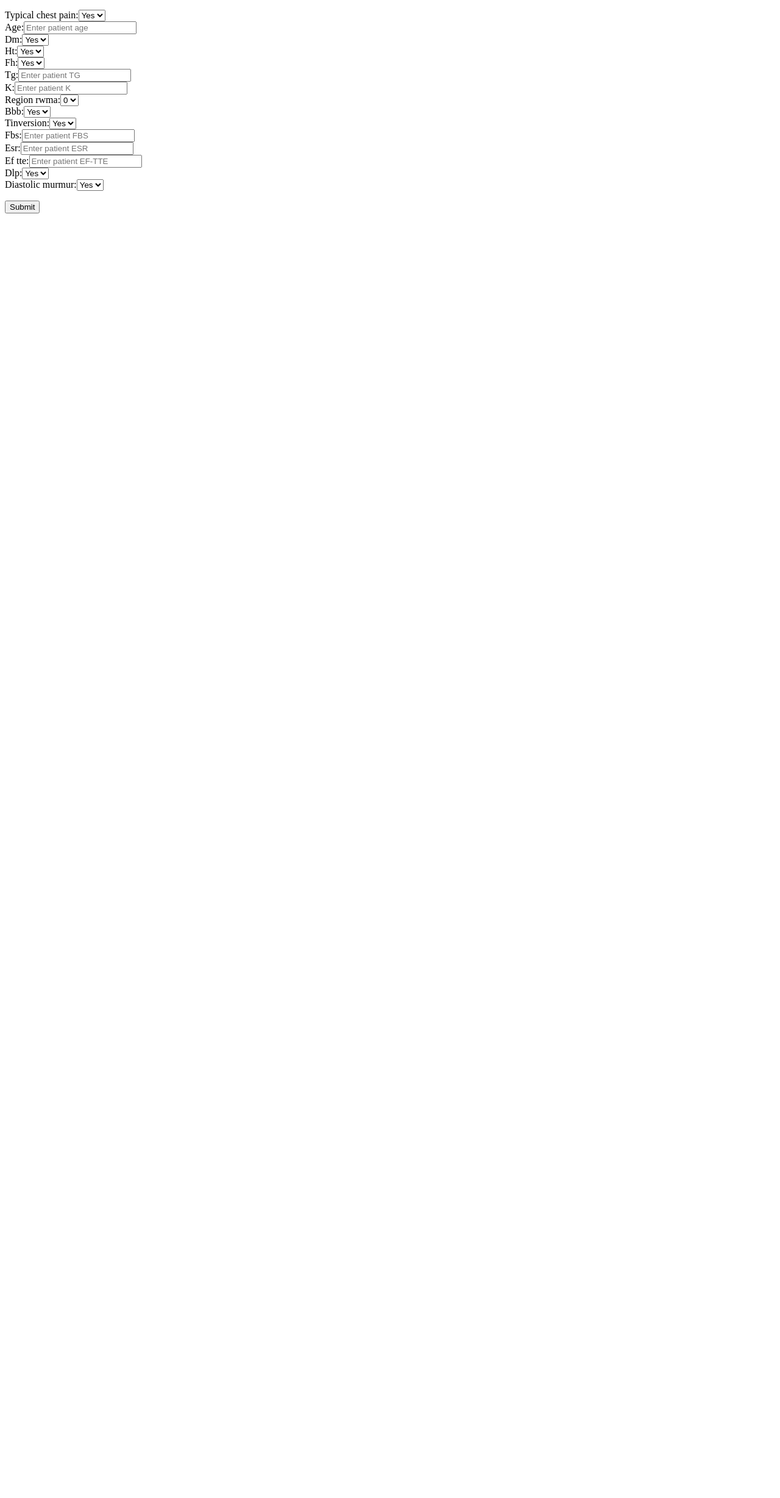
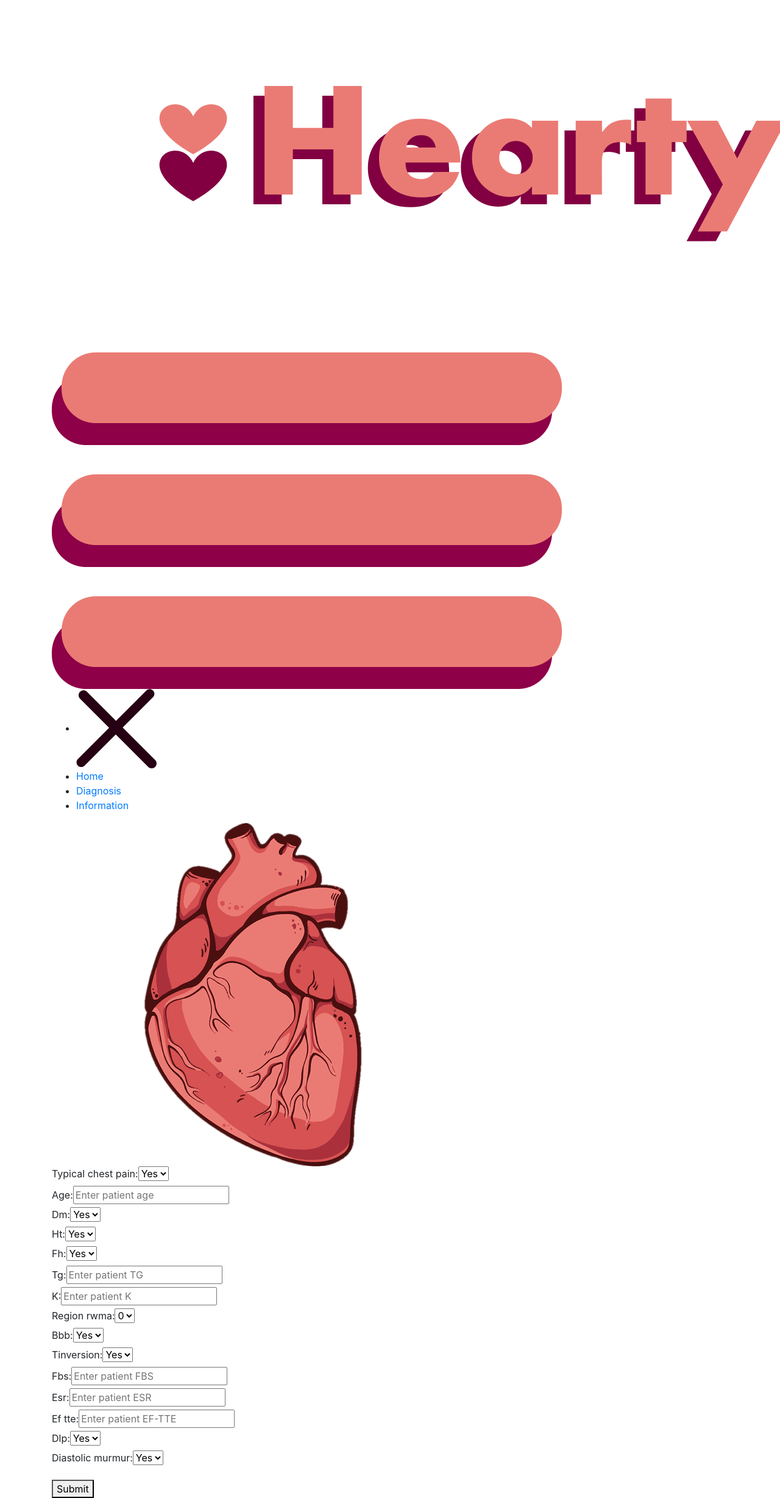
Before and after one commit to tomorlando/hearty, a Django app: page /information/ in a window 1280 px wide; the page is wider, and only the part inside the window is pictured. Shown: that part at 61% size. Before the commit the page ends 350 px from the top of that part, so only its background shows below. Run offline with Django 3.2, Linux system fonts and the light colour scheme; style sheets or scripts are compiled from the project's sources; some libraries are stand-ins or nearby versions.

Commit message:
First steps in designing web app

```diff
--- a/web/cloud_website/templates/form/cxform.html
+++ b/web/cloud_website/templates/form/cxform.html
@@ -3,9 +3,39 @@
 <head>
   <meta charset="UTF-8">
   <meta name="viewport" content="width=device-width, initial-scale=1.0">
-  <title>Document</title>
+  <title>Detecting Heart Disease</title>
+  <link rel="stylesheet" href="https://stackpath.bootstrapcdn.com/bootstrap/4.5.2/css/bootstrap.min.css"
+  integrity="sha384-JcKb8q3iqJ61gNV9KGb8thSsNjpSL0n8PARn9HuZOnIxN0hoP+VmmDGMN5t9UJ0Z"
+  crossorigin="anonymous">
+  <link rel="stylesheet" href="/static/sass/main.sass">
+
 </head>
 <body>
+  {% load static %}
+  {% load crispy_forms_tags %}
+    <div class="container">
+      <header>
+        <div class="nav-brand">
+          <a class="nav-item" href="#">
+            <img class="nav-logo" src="{% static '/images/logo.png' %}" alt="Hearty Logo">
+          </a>
+        </div>
+        <nav>
+          <a href="#" class="hide-desktop"><img src="{% static '/images/ham.png' %}" alt="toggle menu" class="menu" id="menu"></a>
+          <ul class="show-desktop hide-desktop" id="nav">
+            <li id="exit" class="exit-btn hide-desktop"><img src="{% static '/images/exit.png' %}" alt=""></li>
+            <li><a href="#">Home</a></li>
+            <li><a href="#">Diagnosis</a></li>
+            <li><a href="#">Information</a></li>
+          </ul>
+        </nav>
+      </header>
+
+      <section>
+        <img src="{% static '/images/heart.png' %}" alt="Heart Graphic">
+      </section>
+
+
       <form method='post'>
         {% csrf_token %}
         {{form|linebreaks}}
@@ -20,5 +50,10 @@
         {% endfor %}
       </ul>
       {% endif %}
+
+
+
+    </div>
+
 </body>
 </html>
```
Also changed, not shown: web/cloud_website/static/images/exit.png (added), web/cloud_website/static/images/ham.png (added), web/cloud_website/static/images/heart.png (added), web/cloud_website/static/images/heart_shadow.png (added), web/cloud_website/static/images/logo.png (added), web/cloud_website/static/images/sa_logo.png (added), web/cloud_website/static/sass/main.sass (added). Lines whose indentation alone changed are shown as unchanged.
